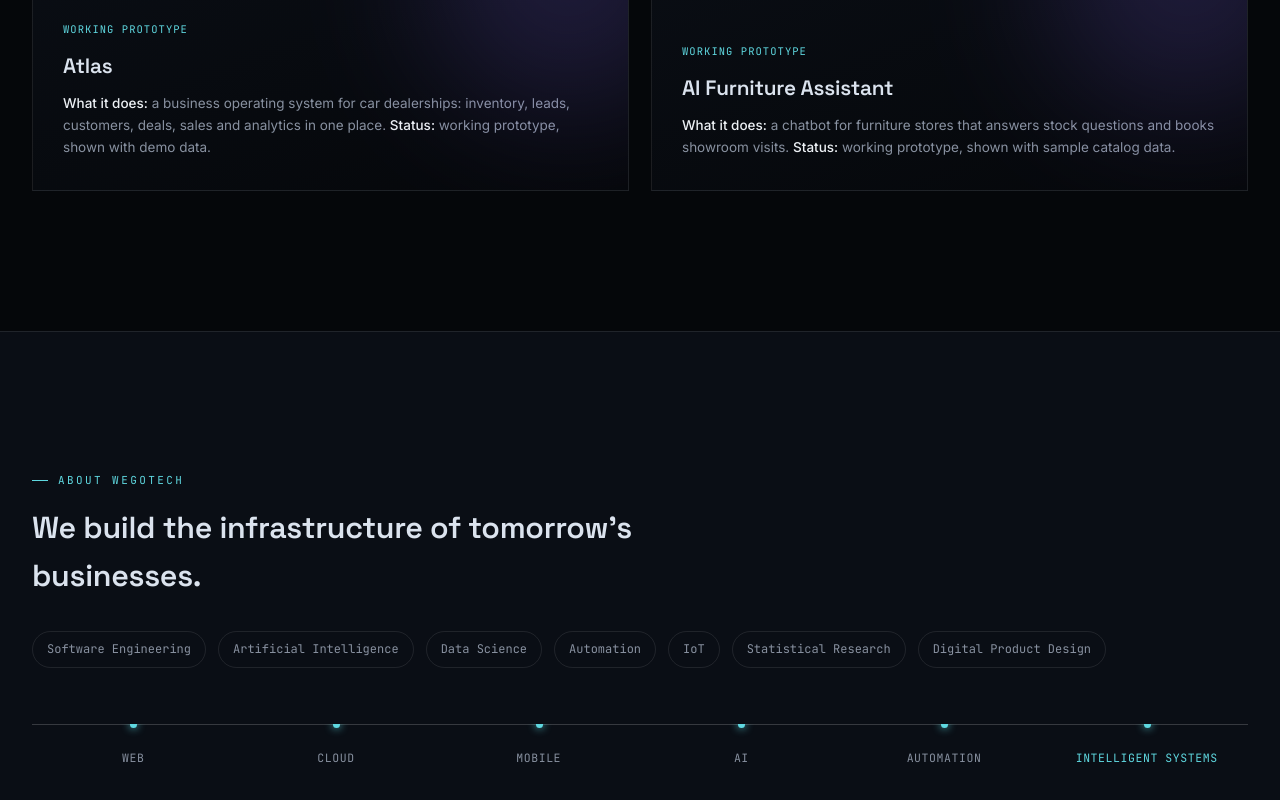
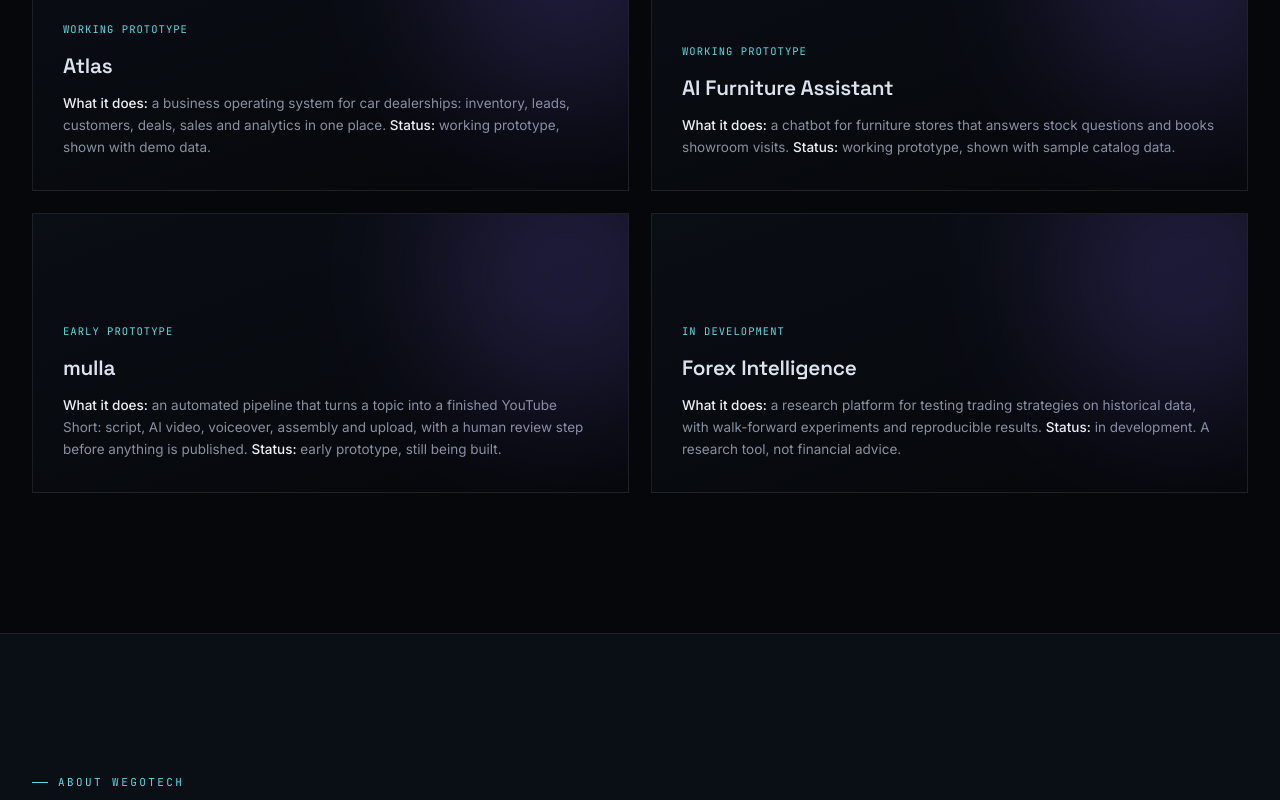
Before and after one commit to Computerwizad/WeGoTech, a plain HTML site: page index.html in a window 1280 px wide. Shown: the part 3800-4600 px from the top of the page. Drawn offline with Linux system fonts and the light colour scheme.

Commit message:
Update index.html

```diff
--- a/index.html
+++ b/index.html
@@ -11,6 +11,7 @@
 <link rel="preconnect" href="https://fonts.googleapis.com">
 <link href="https://fonts.googleapis.com/css2?family=Space+Grotesk:wght@400;500;600;700&family=Inter:wght@400;500;600&family=JetBrains+Mono:wght@400;500&display=swap" rel="stylesheet">
 <link rel="stylesheet" href="styles.css">
+<link rel="stylesheet" href="styles2.css">
 </head>
 <body>
 
@@ -146,6 +147,8 @@
       <div class="project-card"><div class="p-glow"></div><div class="p-tag">Working prototype</div><h3>Atlas</h3><div class="p-meta"><b>What it does:</b> a business operating system for car dealerships: inventory, leads, customers, deals, sales and analytics in one place. <b>Status:</b> working prototype, shown with demo data.</div></div>
       <!-- When Atlas is deployed, add: <a class="shimmer-link" href="LIVE_URL">View live demo →</a> inside the card above -->
       <div class="project-card"><div class="p-glow"></div><div class="p-tag">Working prototype</div><h3>AI Furniture Assistant</h3><div class="p-meta"><b>What it does:</b> a chatbot for furniture stores that answers stock questions and books showroom visits. <b>Status:</b> working prototype, shown with sample catalog data.</div></div>
+      <div class="project-card"><div class="p-glow"></div><div class="p-tag">Early prototype</div><h3>mulla</h3><div class="p-meta"><b>What it does:</b> an automated pipeline that turns a topic into a finished YouTube Short: script, AI video, voiceover, assembly and upload, with a human review step before anything is published. <b>Status:</b> early prototype, still being built.</div></div>
+      <div class="project-card"><div class="p-glow"></div><div class="p-tag">In development</div><h3>Forex Intelligence</h3><div class="p-meta"><b>What it does:</b> a research platform for testing trading strategies on historical data, with walk-forward experiments and reproducible results. <b>Status:</b> in development. A research tool, not financial advice.</div></div>
     </div>
   </div>
 </section>
```
